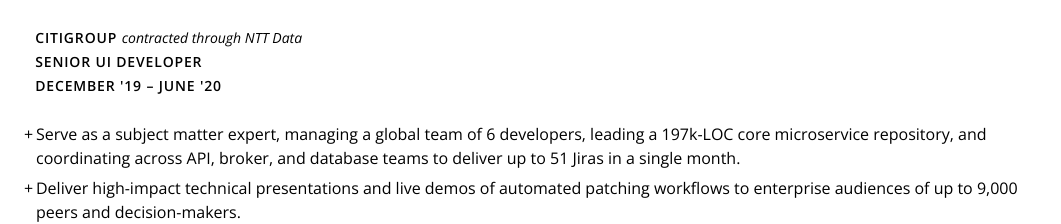
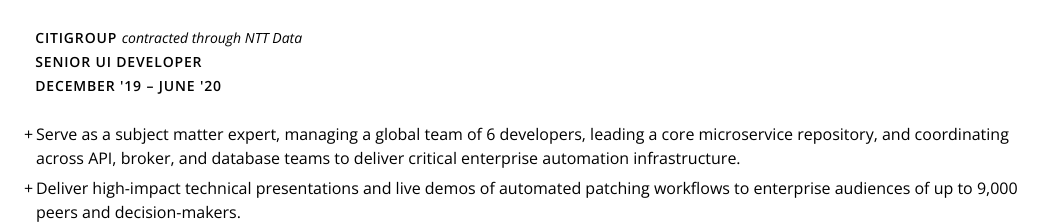
Before and after one commit to jcfrancisIII/resume, a plain HTML site: page index.html in a window 1280 px wide. Shown: the part 826-1050 px from the top of the page, without its empty margins (0-1061 px from the left). Drawn offline with nearby package versions, Linux system fonts and the light colour scheme.

Commit message:
Integrate 2026 year-end review accomplishments and monthly automation metrics into resume
Incorporate key 2026 engineering achievements and quantitative ROI metrics directly into the existing professional profile, core skills, and Citigroup experience bullets without expanding the overall length of the resume.

Key updates and rationale:
- Frame automation volume and time savings as monthly run rates (737k+ server executions and 184k+ engineering hours saved per month, unlocking ~700+ FTE capacity) rather than YTD totals for clearer, self-contained context.
- Refine platform scope wording to accurately reflect leading core microservice repository development within a larger enterprise automation ecosystem.
- Deduplicate metrics between the summary and experience bullets so executive ROI anchors the profile while specific project outcomes (Next.js migration for 100% SLA compliance with zero overdue vulnerabilities, ESX/vCenter and middleware patching saving ~8,000 hours/month, and Oracle DB patch scheduling achieving 100% audit compliance across 3,150 instances) are detailed in their relevant bullets.
- Omit vanity metrics like lines of code and monthly Jira ticket counts to keep the focus on high-level architectural and business impact.

```diff
--- a/index.html
+++ b/index.html
@@ -527,9 +527,9 @@
 
           <p class="bullet-text bullet-text--no-margin">
             Serve as a subject matter expert, managing a global team of 6
-            developers, leading a 197k-LOC core microservice repository, and
-            coordinating across API, broker, and database teams to deliver up to
-            51 Jiras in a single month.
+            developers, leading a core microservice repository, and coordinating
+            across API, broker, and database teams to deliver critical
+            enterprise automation infrastructure.
           </p>
           <p class="bullet-text bullet-text--no-margin">
             Deliver high-impact technical presentations and live demos of
```
